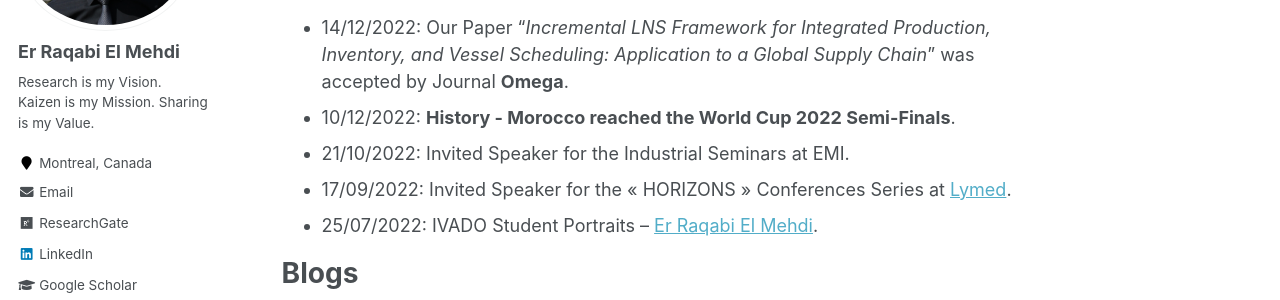
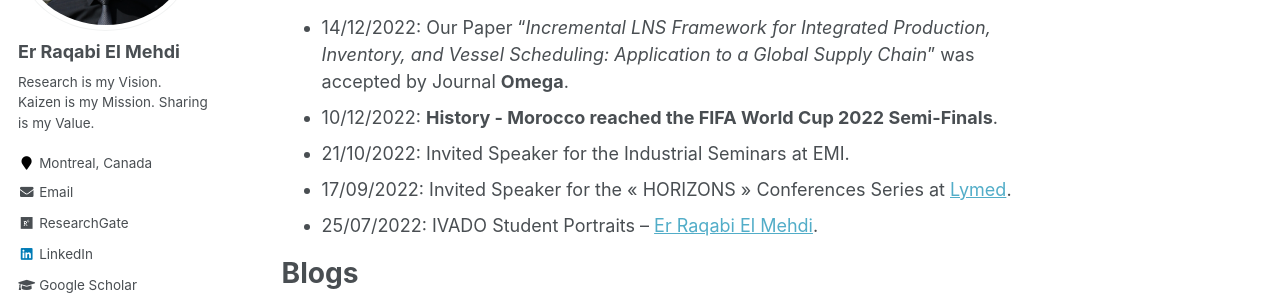
Before and after one commit to RqbMedi/rqbmedi.github.io, a Jekyll site: the page built from _pages/about.md, in a window 1280 px wide and 900 px high, scrolled down 687 px. Shown: the part 153-453 px from the top of the window. Built offline with Jekyll 4.4.1, drawn with Linux system fonts in a browser that asks for light colours; some web fonts are replaced.

Commit message:
Update about.md

```diff
--- a/_pages/about.md
+++ b/_pages/about.md
@@ -27,7 +27,7 @@ My Curriculum Vitae can be found [here](http://rqbmedi.github.io/files/CV.pdf).
 News
 ======
 - 14/12/2022: Our Paper "*Incremental LNS Framework for Integrated Production, Inventory, and Vessel Scheduling: Application to a Global Supply Chain*" was accepted by Journal **Omega**.
-- 10/12/2022: **History - Morocco reached the World Cup 2022 Semi-Finals**.
+- 10/12/2022: **History - Morocco reached the FIFA World Cup 2022 Semi-Finals**.
 - 21/10/2022: Invited Speaker for the Industrial Seminars at EMI.
 - 17/09/2022: Invited Speaker for the « HORIZONS » Conferences Series at [Lymed](https://www.lymed.ma/).
 - 25/07/2022: IVADO Student Portraits – [Er Raqabi El Mehdi](https://ivado.ca/en/2022/07/25/ivado-student-portraits-er-raqabi-el-mehdi/).
```
